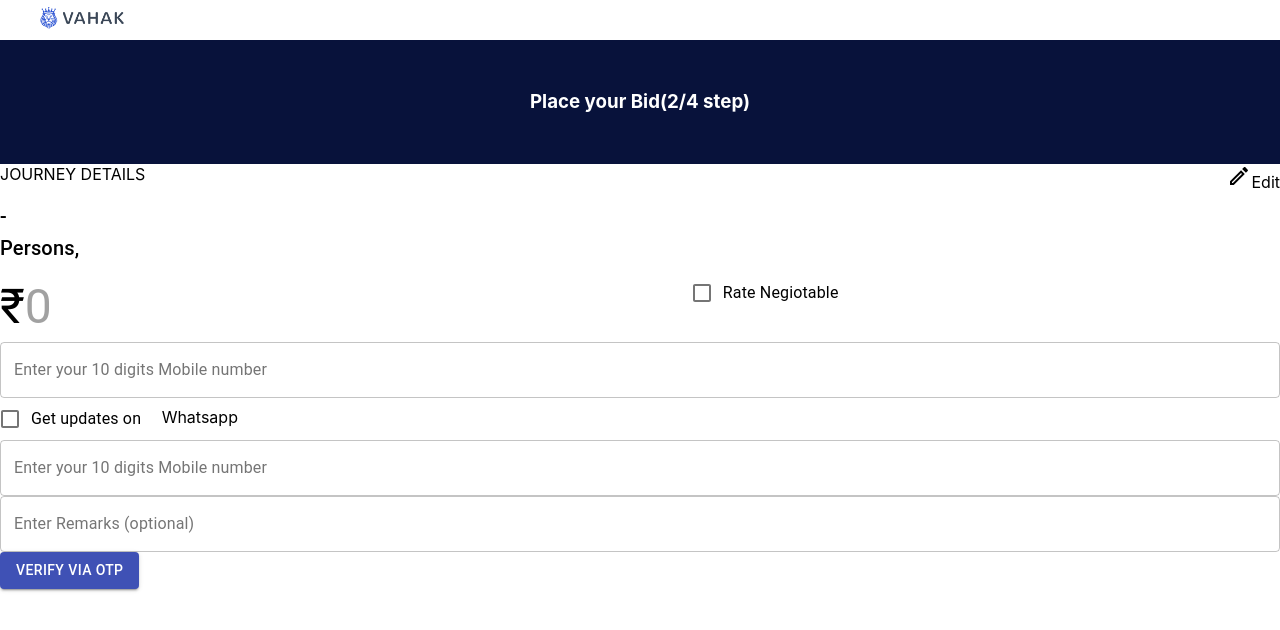
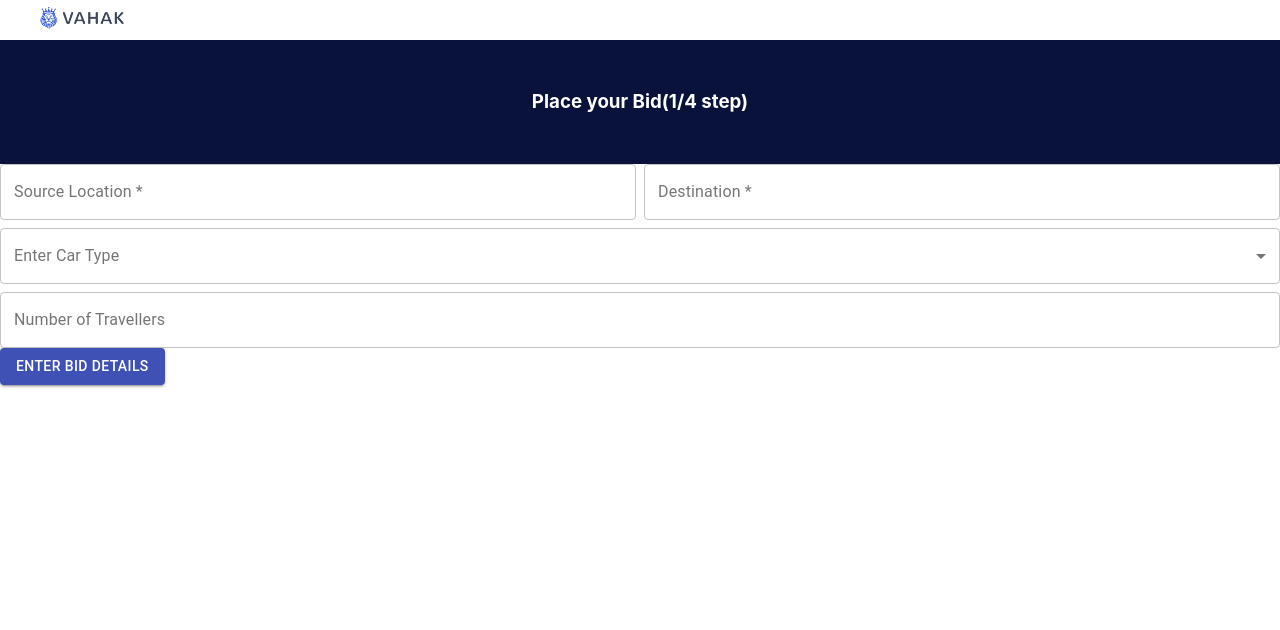
Before and after one commit to RahulSapare/VAHAK, a React (Create React App) app in the folder vahak/: page / in a window 1280 px wide. Shown: the top 630 px of the page. Built offline with nearby package versions, Linux system fonts and the light colour scheme.

Commit message:
Added complete functionality of step1 and step2

```diff
--- a/vahak/package.json
+++ b/vahak/package.json
@@ -12,7 +12,9 @@
     "node-sass": "^4.14.1",
     "react": "^17.0.2",
     "react-dom": "^17.0.2",
+    "react-redux": "^7.2.4",
     "react-scripts": "4.0.3",
+    "redux": "^4.1.0",
     "web-vitals": "^1.0.1",
     "yup": "^0.32.9"
   },
--- a/vahak/src/Assets/Scss/style.scss
+++ b/vahak/src/Assets/Scss/style.scss
@@ -19,3 +19,30 @@
         width: fit-content;
     }
 }
+
+input::-webkit-outer-spin-button,
+input::-webkit-inner-spin-button {
+  -webkit-appearance: none;
+  margin: 0;
+}
+
+input[type=number] {
+  -moz-appearance: textfield;
+}
+
+.price-input{
+    .MuiInput-formControl::before,
+    .MuiInput-formControl::after,
+    .MuiInput-formControl,
+    .MuiInput-underline:hover:not(.Mui-disabled):before,
+    .MuiInput-underline.Mui-disabled:before{
+        transition: unset;
+        border-bottom: unset;
+    }
+    .Mui-disabled{
+        color: #000
+    }
+    input{
+        padding: 0;
+    }
+}
--- a/vahak/src/Components/Pages/Step1.js
+++ b/vahak/src/Components/Pages/Step1.js
@@ -1,10 +1,14 @@
-import React from 'react'
+import React, {useState} from 'react'
 import { Formik, Form } from 'formik'
 import * as Yup from 'yup'
 import {Grid, TextField, MenuItem, Button} from '@material-ui/core';
 import Header from '../Header'
 
 const Step1 = (props) => {
+    const { pageStatus = 1, headerText = "Place your Bid", setAdress, setPageStatus } = props;
+
+    const [carNum, setCarNum] = useState(5)
+
     const SCHEMA = Yup.object().shape({
 
         source_location: Yup.string()
@@ -17,25 +21,36 @@ const Step1 = (props) => {
             .max(255)
             .required('Required'),
 
-
-        car_type: Yup.array().ensure(),
+        car_type: Yup.string().ensure().required("Required"),
 
         no_of_travellers: Yup.number()
-        .required('Required'),
+            .integer("Please enter a valid number")
+            .moreThan(0 , 'Travellers count should be more than 0')
+            .lessThan(carNum , `Travellers count should be less than or equal to ${carNum-1}`)
+            .required('Required'),
     });
 
     const initialValues = {
         source_location:"",
         destination:"",
-        car_type: [],
-        no_of_travellers: 0
+        car_type: "",
+        no_of_travellers: null
     }
 
-    const handleSubmit = () => {
-
+    const handleDropDown = (formHandler, name) => {
+        if(name.target.value === "suv" ){
+            setCarNum(7)
+        }else{
+            setCarNum(5)
+        }
+        formHandler.setFieldValue(name.target.name,name.target.value)
     }
 
-    const { pageStatus = 1, headerText = "Place your Bid" } = props;
+    const handleSubmit = (e) => {
+        setAdress({...e})
+        setPageStatus(2)
+    }
+
     return (
         <div>
             <Header headerText={headerText} pageStatus={pageStatus} />
@@ -48,7 +63,7 @@ const Step1 = (props) => {
                 >
                     {(formHandler) => (
                         <Form>
-                        {console.log(formHandler)}
+                        {/* {console.log(formHandler)} */}
                         <Grid container spacing={1}>
                             <Grid  item xs={6} spacing={3}>
                                 <TextField
@@ -58,6 +73,7 @@ const Step1 = (props) => {
                                     name="source_location"
                                     error={formHandler.errors?.source_location}
                                     helperText={formHandler.errors?.source_location}
+                                    onChange={formHandler.handleChange}
                                      />
                             </Grid>
                             <Grid  item xs={6} spacing={3}>
@@ -68,7 +84,7 @@ const Step1 = (props) => {
                                     name="destination"
                                     error={formHandler.errors?.destination}
                                     helperText={formHandler.errors?.destination}
-
+                                    onChange={formHandler.handleChange}
                                      />
                             </Grid>
 
@@ -80,6 +96,7 @@ const Step1 = (props) => {
                                            select
                                            error={formHandler.errors?.car_type}
                                            helperText={formHandler.errors?.car_type}
+                                           onChange={(name)=>handleDropDown(formHandler,name)}
                                            >
                                     <MenuItem value="hatchback">Hatchback</MenuItem>
                                     <MenuItem value="sedan">Sedan</MenuItem>
@@ -92,10 +109,11 @@ const Step1 = (props) => {
                             <Grid  item xs={12} spacing={3}>
                                 <TextField
                                     fullWidth
+                                    type="number"
                                     label="Number of Travellers"
                                     variant="outlined"
                                     name="no_of_travellers"
-                                    type="number"
+                                    onChange={formHandler.handleChange}
                                     error={formHandler.errors?.no_of_travellers}
                                     helperText={formHandler.errors?.no_of_travellers}
                                      />
--- a/vahak/src/Components/Pages/Step2.js
+++ b/vahak/src/Components/Pages/Step2.js
@@ -6,51 +6,64 @@ import {EditOutlined as EditIcon} from '@material-ui/icons/';
 import Header from '../Header'
 
 const Step2 = (props) => {
-    const {pageStatus=2, headerText="Place your Bid", sourceLocation, destination, carType, travellers} = props
-    const SCHEMA = Yup.object().shape({
+    const {pageStatus=2, headerText="Place your Bid", adress, setPrizeAndDetails, setPageStatus} = props
 
-        source_location: Yup.string()
+    const SCHEMA_1 = Yup.object().shape({
+
+        amount: Yup.number()
+        .min(100, 'Must be at least 3 characters')
+        .lessThan(9999999999, "Amount is too large")
+        .required('Required'),
+
+        rate_negiotable: Yup.boolean()
+    });
+
+    const initialValues_1 = {
+        amount: 0,
+        rate_negiotable: false
+    }
+
+    const handleSubmit_1 = (value) => {
+        setIsPressedNext(true)
+        setPrizeAndDetails({...value})
+    }
+    const SCHEMA_2 = Yup.object().shape({
+        mobile_number: Yup.string()
+            .matches(/^(?:(?:\+|0{0,2})91(\s*[\-]\s*)?|[0]?)?[789]\d{9}$/, 'Phone number is not valid please enter with +91')
+            .required("Required"),
+        user_name:Yup.string()
             .min(3, 'Must be at least 3 characters')
             .max(255)
             .required('Required'),
-
-        destination: Yup.string()
+        remarks: Yup.string()
             .min(3, 'Must be at least 3 characters')
             .max(255)
-            .required('Required'),
-
-
-        car_type: Yup.array().ensure(),
-
-        no_of_travellers: Yup.number()
-        .required('Required'),
     });
 
-    const initialValues = {
-        source_location:"",
-        destination:"",
-        car_type: [],
-        no_of_travellers: 0
+    const initialValues_2 = {
+        mobile_number:"",
+        user_name:"",
+        remarks: ""
     }
 
-    const handleSubmit = () => {
-
+    const handleSubmit_2 = (value) => {
+        setPrizeAndDetails(prevState => ({...prevState,...value}))
+        setPageStatus(3)
     }
 
-    const [isPressedNext, setIsPressedNext] = useState(true)
+    const [isPressedNext, setIsPressedNext] = useState(false)
 
     return (
         <div>
             <Header headerText={headerText} pageStatus={pageStatus} />
             <div>
             <Formik
-                initialValues={initialValues}
-                onSubmit={handleSubmit}
-                validationSchema={SCHEMA}
+                initialValues={initialValues_1}
+                onSubmit={handleSubmit_1}
+                validationSchema={SCHEMA_1}
                 enableReinitialize>
                     {(formHandler) => (
                         <Form>
-                        {console.log(formHandler)}
                         <Grid container spacing={1}>
                             <Grid container item justify="space-between">
                                 <Grid item>
@@ -66,38 +79,74 @@ const Step2 = (props) => {
                             </Grid>
                             <Grid item xs={12}>
                                 <Typography variant="h6">
-                                    {sourceLocation} - {destination}
+                                    {adress?.source_location} - {adress?.destination}
                                 </Typography>
                                 <Typography variant="h6">
-                                    {travellers} Persons, {carType}
+                                    {adress?.no_of_travellers} Persons, {adress?.car_type}
+                                </Typography>
+                            </Grid>
+                            <Grid item xs={12}>
+                                <Typography variant="h3" className="rupee-input">
+                                    ₹
+                                    {
+                                        isPressedNext?
+                                        formHandler.values.amount.toLocaleString()
+                                        :
+                                        <TextField
+                                            className="price-input"
+                                            placeholder="0"
+                                            name="amount"
+                                            type="number"
+                                            disabled={isPressedNext}
+                                            onChange={formHandler.handleChange}
+                                            error={formHandler.errors?.amount}
+                                            helperText={formHandler.errors?.amount}
+                                            />
+                                    }
                                 </Typography>
                             </Grid>
                             <Grid item>
-                                <Typography variant="h3" className="rupee-input">
-                                    ₹
-                                    <InputBase placeholder="0" type="number"/>
-                                </Typography>
-                            </Grid>
-                            <Grid item>
-                                <FormControlLabel control={<Checkbox name="checkedC" />} label="Rate Negiotable" />
+                                <FormControlLabel
+                                    control={<Checkbox name="rate_negiotable" />}
+                                    label="Rate Negiotable" />
                             </Grid>
                         </Grid>
                         {
-                            !isPressedNext?
-                            <Button variant="contained" color="primary" type="submit" disabled>
+                            !isPressedNext &&
+                            <Button
+                                variant="contained"
+                                color="primary"
+                                type="submit"
+                                disabled={formHandler.errors?.amount}
+                                >
                                 Next
                             </Button>
-                            :
-                            <>
+                        }
+                        </Form>
+                    )}
+                </Formik>
+                {
+                    isPressedNext &&
+                    <Formik
+                    initialValues={initialValues_2}
+                    onSubmit={handleSubmit_2}
+                    validationSchema={SCHEMA_2}
+                    enableReinitialize>
+                        {(formHandler) => (
+                            <Form>
+                            {console.log(formHandler)}
+                                <Grid container>
                                     <Grid item xs={12}>
-                                    <Box>
+                                        <Box width={1}>
                                             <TextField
                                                 fullWidth
+                                                type="number"
                                                 label="Enter your 10 digits Mobile number"
                                                 variant="outlined"
                                                 name="mobile_number"
-                                            error={formHandler.errors?.source_location}
-                                            helperText={formHandler.errors?.source_location}
+                                                onChange={formHandler.handleChange}
+                                                error={formHandler.errors?.mobile_number}
+                                                helperText={formHandler.errors?.mobile_number}
                                             />
                                         </Box>
                                         <Box>
@@ -107,11 +156,12 @@ const Step2 = (props) => {
                                     <Grid item xs={12}>
                                         <TextField
                                             fullWidth
-                                        label="Enter your 10 digits Mobile number"
+                                            label="Enter your Name*"
                                             variant="outlined"
                                             name="user_name"
-                                        error={formHandler.errors?.source_location}
-                                        helperText={formHandler.errors?.source_location}
+                                            onChange={formHandler.handleChange}
+                                            error={formHandler.errors?.user_name}
+                                            helperText={formHandler.errors?.user_name}
                                         />
                                     </Grid>
                                     <Grid item xs={12}>
@@ -120,8 +170,9 @@ const Step2 = (props) => {
                                             label="Enter Remarks (optional)"
                                             variant="outlined"
                                             name="remarks"
-                                        error={formHandler.errors?.source_location}
-                                        helperText={formHandler.errors?.source_location}
+                                            onChange={formHandler.handleChange}
+                                            error={formHandler.errors?.remarks}
+                                            helperText={formHandler.errors?.remarks}
                                         />
                                     </Grid>
                                     <Grid item xs={12}>
@@ -129,11 +180,11 @@ const Step2 = (props) => {
                                             Verify via OTP
                                         </Button>
                                     </Grid>
-                            </>
-                        }
+                                </Grid>
                             </Form>
                         )}
                     </Formik>
+                }
             </div>
         </div>
     )
--- a/vahak/src/Components/Pages/index.js
+++ b/vahak/src/Components/Pages/index.js
@@ -1,5 +1,5 @@
-import React from 'react'
-import {PAGE_STATUS} from '../../Constants'
+import React, { useState } from 'react'
+import { PAGE_STATUS } from '../../Constants'
 import Step1 from './Step1'
 import Step2 from './Step2'
 import Step3 from './Step3'
@@ -7,17 +7,45 @@ import Step4 from './Step4'
 
 const Pages = () => {
 
+    const [adress, setAdress] = useState({})
+    const [prizeAndDetails, setPrizeAndDetails] = useState({})
+    const [otp, setOtp] = useState({
+        field1: 1,
+        field2: 2,
+        field3: 3,
+        field4: 4
+    })
+
+    const [pageStatus, setPageStatus] = useState(1)
+
     const RenderPage = (props) => {
-        const {status} = props
+        const { status } = props
         switch (status) {
             case PAGE_STATUS.step1:
-                return <Step1 />
+                return <Step1
+                    setAdress={setAdress}
+                    setPageStatus={setPageStatus}
+                />
             case PAGE_STATUS.step2:
-                return <Step2 />
+                return <Step2
+                    adress={adress}
+                    prizeAndDetails={prizeAndDetails}
+                    setPrizeAndDetails={setPrizeAndDetails}
+                    setPageStatus={setPageStatus}
+                />
             case PAGE_STATUS.step3:
-                return <Step3 />
+                return <Step3
+                    otp={otp}
+                    setOtp={setOtp}
+                    setPageStatus={setPageStatus}
+                />
             case PAGE_STATUS.step4:
-                return <Step4 />
+                return <Step4
+                    address={adress}
+                    setAdress={setAdress}
+                    prizeAndDetails={prizeAndDetails}
+                    setPageStatus={setPageStatus}
+                />
             default:
                 return <h1>Hai Rahul</h1>
         }
@@ -25,7 +53,7 @@ const Pages = () => {
 
     return (
         <>
-            <RenderPage status={2} />
+            <RenderPage status={pageStatus} />
         </>
     )
 }
--- a/vahak/src/index.js
+++ b/vahak/src/index.js
@@ -4,10 +4,10 @@ import './index.css';
 import App from './App';
 import reportWebVitals from './reportWebVitals';
 
-
 ReactDOM.render(
 
     <App />
+
   ,
   document.getElementById('root')
 );
```
Also changed, not shown: 1 other file (tests, documents, lock files or other folders). Lines whose indentation alone changed are shown as unchanged.
